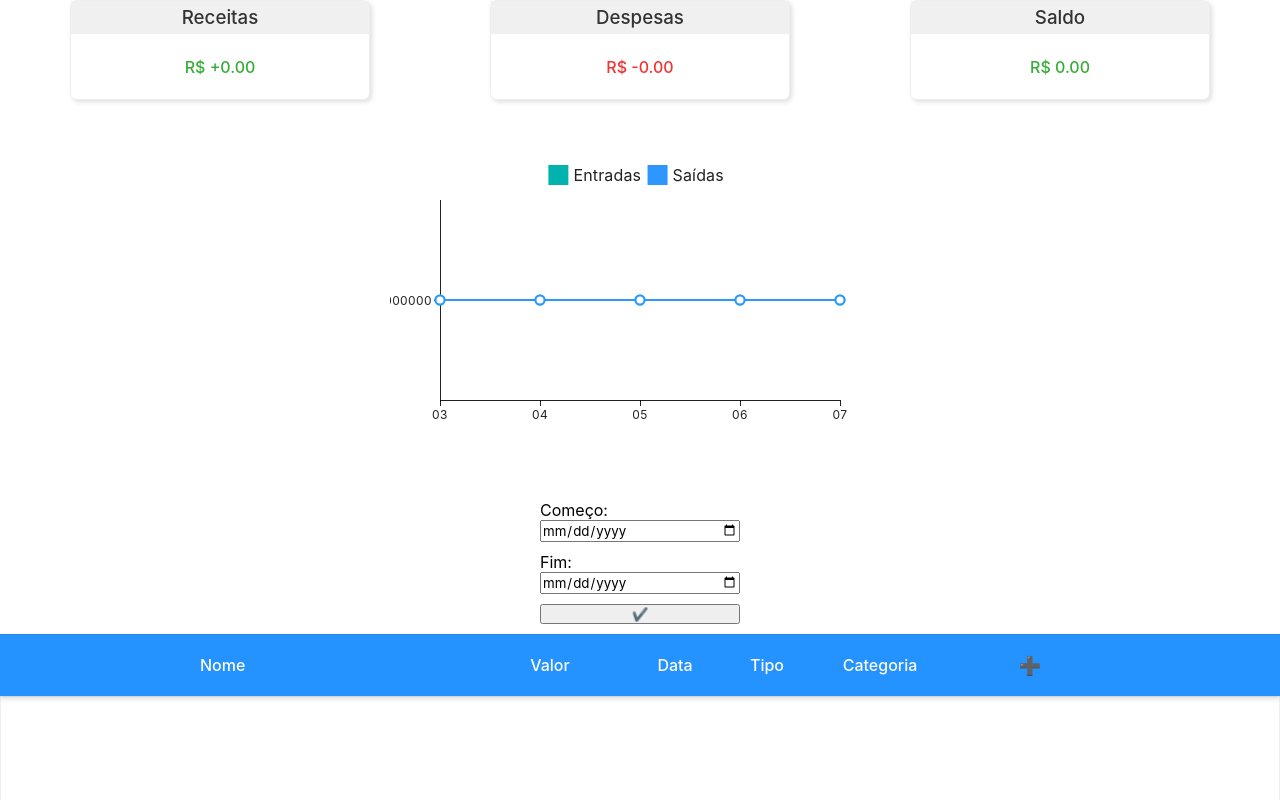
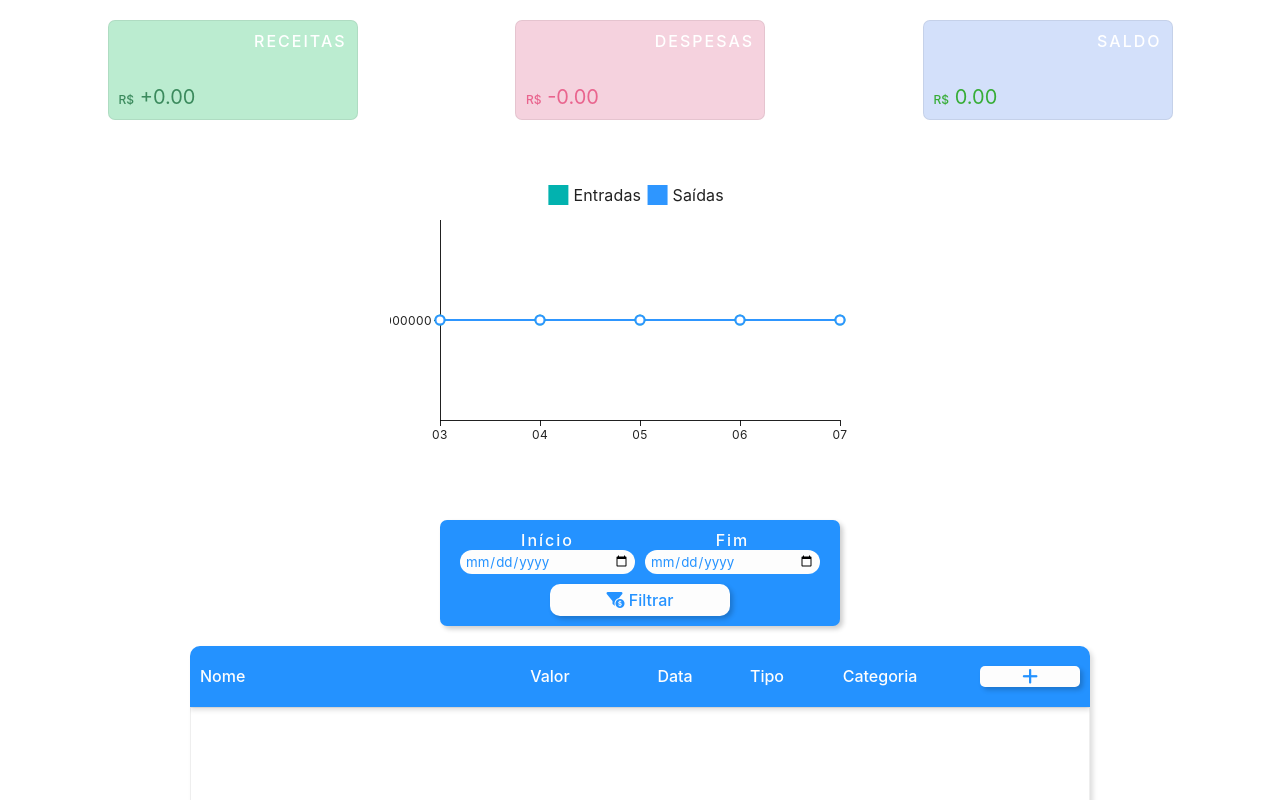
Before and after one commit to FbianoG/FinanceTS, a React (Vite) app: page / in a window 1280 px wide. Shown: the top 800 px of the page. Built offline with nearby package versions, Linux system fonts and the light colour scheme.

Commit message:
update 6 files

```diff
--- a/index.html
+++ b/index.html
@@ -6,7 +6,11 @@
   <link rel="icon" type="image/svg+xml" href="/vite.svg" />
   <meta name="viewport" content="width=device-width, initial-scale=1.0" />
   <meta name='description' content='Exemple'>
-  <title>Vite + React + TS</title>
+
+  <!-- Font-awesome -->
+  <link rel="stylesheet" href="https://cdnjs.cloudflare.com/ajax/libs/font-awesome/6.5.2/css/all.min.css" integrity="sha512-SnH5WK+bZxgPHs44uWIX+LLJAJ9/2PkPKZ5QiAj6Ta86w+fsb2TkcmfRyVX3pBnMFcV7oQPJkl9QevSCWr3W6A==" crossorigin="anonymous" referrerpolicy="no-referrer" />
+
+  <title>Financets</title>
 </head>
 
 <body>
--- a/src/App.css
+++ b/src/App.css
@@ -1,44 +1,105 @@
 .painel {
+    padding: 20px 0 0;
     display: flex;
     gap: 50px;
     justify-content: space-evenly;
+    flex-wrap: wrap;
 }
 
 .painel__card {
-    width: 300px;
+    width: 250px;
+    height: 100px;
     border: 1px solid #0001;
-    box-shadow: 2px 2px 5px #0002;
-    height: 100px;
     display: flex;
     flex-direction: column;
     border-radius: 7px;
+    padding: 10px;
+
+    &:nth-of-type(1) {
+        /* color: #37ad37; */
+        background: #bbecd0;
+    }
+
+    &:nth-of-type(2) {
+        background: #f5d2de;
+    }
+
+    &:nth-of-type(3) {
+        background: #d3e0fa;
+    }
 }
 
 .painel__card-title {
-    /* font-size: 20px; */
+    font-size: 16px;
     font-weight: 500;
-    text-align: center;
-    background: #f0f0f0;
-    padding: 5px;
-    color: #333;
+    text-align: right;
+    color: #fff;
+    text-transform: uppercase;
+    letter-spacing: 2px;
 }
 
 .painel__card span {
-    height: 100%;
+    display: block;
+    margin: auto 0 0 0;
+    font-weight: 400;
+    font-size: 20px;
+
+    & strong {
+        font-weight: 500;
+        font-size: 12px;
+    }
+}
+
+.dateControl {
+    width: 400px;
+    margin: 0 auto 20px;
+    padding: 10px 20px;
     display: grid;
-    place-items: center;
+    gap: 0 10px;
+    grid-template-columns: 1fr 1fr;
+    background: #2492ff;
+    text-align: center;
+    border-radius: 7px;
+    box-shadow: 3px 3px 5px #0003;
+}
+
+.dateControl label {
+    color: #fdfdfd;
     font-weight: 500;
+    letter-spacing: 2px;
+}
 
-    &:nth-of-type(1) {
-        color: #37ad37;
-    }
+.dateControl input {
+    margin: 0 0 10px;
+    background: #fdfdfd;
+    border: none;
+    padding: 3px 5px;
+    border-radius: 20px;
+    color: #2492ff;
+    outline: none;
+    cursor: pointer;
+}
 
-    &:nth-of-type(2) {
-        color: #f13333;
-    }
+.dateControl button {
+    grid-column: span 2;
+    width: 50%;
+    margin: 0 auto;
+    border: 1px solid transparent;
+    padding: 5px 10px;
+    border-radius: 10px;
+    background: #fdfdfd;
+    color: #2492ff;
+    transition: 300ms;
+    cursor: pointer;
+    font-weight: 500;
+    font-size: 16px;
+    box-shadow: 3px 3px 5px #0003;
 
-    &:nth-of-type(2) {
-        color: #1e90ff;
+    &:hover {
+        border-color: #fdfdfd;
+        color: #fdfdfd;
+        background: #2492ff;
+        box-shadow: none;
     }
 }
 
@@ -46,27 +107,21 @@
 /* MB <= 767 - TB <= 1023 - */
 @media screen and (max-width: 767px) {
     .painel {
-        gap: 10px;
+        padding: 0;
+        gap: 0px;
+    }
+
+    .painel__card {
+        width: 100%;
+        border-radius: 0;
+        border: 1px solid #00000008;
     }
 
     .css-10vg0a6-MuiResponsiveChart-container {
         width: 100% !important;
     }
 
-    .list__item .list {
-        width: max-content;
-    }
-
-    .list__item {
-        overflow: auto;
-    }
-
-    .item__header {
-        width: max-content !important;
-        grid-template-columns: 150px 100px 150px 30px 200px 50px 50px !important;
-    }
-
-    .item {
-        grid-template-columns: 150px 100px 150px 30px 200px 50px 50px !important;
+    .dateControl {
+        width: 90%;
     }
 }
--- a/src/App.tsx
+++ b/src/App.tsx
@@ -101,24 +101,26 @@ export default function App() {
       <div className="painel">
         <div className="painel__card">
           <h3 className="painel__card-title">Receitas</h3>
-          <span style={{ color: '#37ad37' }}>R$ +{filterLista && receita().toFixed(2)}</span>
+          <span style={{ color: '#3b8a5d' }}><strong>R$</strong> +{filterLista && receita().toFixed(2)}</span>
         </div>
         <div className="painel__card">
           <h3 className="painel__card-title">Despesas</h3>
-          <span style={{ color: '#f13333' }}>R$ -{filterLista && despesa().toFixed(2)}</span>
+          <span style={{ color: '#e9648e' }}><strong>R$</strong> -{filterLista && despesa().toFixed(2)}</span>
         </div>
         <div className="painel__card">
           <h3 className="painel__card-title">Saldo</h3>
-          <span style={(receita() - despesa()) >= 0 ? { color: '#37ad37' } : { color: '#f13333' }}>R$ {filterLista && (receita() - despesa()).toFixed(2)}</span>
+          <span style={(receita() - despesa()) >= 0 ? { color: '#37ad37' } : { color: '#f13333' }}><strong>R$</strong> {filterLista && (receita() - despesa()).toFixed(2)}</span>
         </div>
       </div>
       {filterLista && <Chart list={filterLista} />}
 
-      <label htmlFor='' style={{ width: '200px', margin: '0 auto', }}>Começo:</label>
-      <input type='date' style={{ width: '200px', margin: '0 auto 10px', cursor: 'pointer', }} onChange={(e) => setDateInitial(new Date(e.target.value).toISOString())} />
-      <label htmlFor='' style={{ width: '200px', margin: '0 auto', }}>Fim:</label>
-      <input type='date' style={{ width: '200px', margin: '0 auto 10px', cursor: 'pointer', }} onChange={(e) => setDateEnd(new Date(e.target.value).toISOString())} />
-      <button style={{ width: '200px', margin: '0 auto 10px', cursor: 'pointer', }} onClick={calculeDate}>✔️</button>
+      <div className="dateControl">
+        <label htmlFor='1'>Início</label>
+        <label htmlFor='2' >Fim</label>
+        <input type='date' id='1' onChange={(e) => setDateInitial(new Date(e.target.value).toISOString())} />
+        <input type='date' id='2' onChange={(e) => setDateEnd(new Date(e.target.value).toISOString())} />
+        <button onClick={calculeDate}><i className="fa-solid fa-filter-circle-dollar"></i> Filtrar</button>
+      </div>
       {filterLista && <ListItem list={filterLista} deleteItem={deleteItem} setShowModal={setShowModal} setShowModalInclude={setShowModalInclude} setElementEdit={setElementEdit} />}
       {showModal && elementEdit && <Modal type='edit' elementEdit={elementEdit} onSubmit={(e) => editItem(e, elementEdit.id)} onClick={setShowModal} />}
       {showModalInclude && <Modal type='include' onSubmit={includeValores} onClick={setShowModalInclude} />}
--- a/src/components/Item.css
+++ b/src/components/Item.css
@@ -1,9 +1,13 @@
 .list__item {
-    width: 100%;
-    margin: auto 0 0 0;
+    width: max-content;
+    margin: 0 auto 30px;
     display: flex;
     flex-direction: column;
     /* align-items: center; */
+    border-radius: 10px;
+    overflow: hidden;
+    box-shadow: 3px 3px 5px #0002;
+
 }
 
 .item__header {
@@ -15,7 +19,6 @@
     grid-template-columns: 300px 100px 150px 30px 200px 50px 50px;
     text-align: center;
     box-shadow: 0 3px 5px #0002;
-    border-top: 1px solid #0001;
     background: #2492ff;
     justify-content: center;
 }
@@ -30,24 +33,28 @@
 }
 
 .item__header button {
-    background: none;
+    background: #fdfdfd;
     border: none;
     outline: none;
     font-size: 18px;
     grid-column: span 2;
     cursor: pointer;
     transition: 300ms;
+    border-radius: 5px;
+    color: #2492ff;
+    box-shadow: 3px 3px 5px #0003;
 
     &:hover {
-        transform: scale(1.2);
+        transform: scale(1.05);
     }
 }
 
 .list__item .list {
-    height: 315px;
+    height: 300px;
     overflow: auto;
     overflow-x: hidden;
     border: 1px solid #0001;
+
 
     &::-webkit-scrollbar {
         width: 7px;
@@ -68,12 +75,14 @@
     width: 100%;
     border-bottom: 1px solid #0001;
     padding: 20px 10px;
-    color: #333;
+    color: #666;
     display: grid;
     grid-template-columns: 300px 100px 150px 30px 200px 50px 50px;
     text-align: center;
     justify-content: center;
     text-transform: capitalize;
+    font-weight: 500;
+
 }
 
 .item span:nth-child(1),
@@ -91,4 +100,35 @@
     &:hover {
         transform: scale(1.2);
     }
+
+    & i {
+        color: #e44141;
+    }
 }
+
+
+/* MB <= 767 - TB <= 1023 - */
+@media screen and (max-width: 767px) {
+    .list__item .list {
+        width: max-content;
+    }
+
+    .list__item {
+        width: 100%;
+        overflow: auto;
+        border-radius: 10px 10px 0 0;
+    }
+
+    .list__item .list {
+        height: 400px;
+    }
+
+    .item__header {
+        width: max-content !important;
+        grid-template-columns: 150px 100px 150px 30px 200px 50px 50px !important;
+    }
+
+    .item {
+        grid-template-columns: 150px 100px 150px 30px 200px 50px 50px !important;
+    }
+}
--- a/src/components/Item.tsx
+++ b/src/components/Item.tsx
@@ -35,7 +35,7 @@ const ListItem: React.FC<ListProps> = ({ list, deleteItem, setShowModal, setElem
                 <span onClick={() => setFilter('date')}>Data</span>
                 <span onClick={() => setFilter('type')}>Tipo</span>
                 <span onClick={() => setFilter('category')}>Categoria</span>
-                <button title='Incluir item' onClick={() => setShowModalInclude(true)}>➕</button>
+                <button title='Incluir item' onClick={() => setShowModalInclude(true)}><i className="fa-solid fa-plus"></i></button>
             </div>
             <div className="list">
                 {listFilter.map((element: Item) => (
@@ -43,10 +43,10 @@ const ListItem: React.FC<ListProps> = ({ list, deleteItem, setShowModal, setElem
                         <span>{element.name}</span>
                         <span>R${(element.value).toFixed(2)}</span>
                         <span>{element.date.split('-').reverse().join('/')}</span>
-                        <span>{element.type === 'entrada' ? '🔷' : '🔶'}</span>
+                        <span>{element.type === 'entrada' ? <i style={{ color: '#46cb78' }} className="fa-solid fa-money-bill-trend-up"></i> : <i style={{ color: '#ed5252' }} className="fa-solid fa-arrow-trend-down"></i>}</span>
                         <span>{element.category}</span>
                         <button title='Editar item' onClick={() => { setShowModal(true); setElementEdit(element) }}>✏️</button>
-                        <button title='Excluir item' onClick={() => deleteItem(element.id)}>🗑️</button>
+                        <button title='Excluir item' onClick={() => deleteItem(element.id)}><i className="fa-solid fa-delete-left"></i></button>
                     </div>
                 ))}
             </div>
--- a/src/components/Modal.tsx
+++ b/src/components/Modal.tsx
@@ -43,12 +43,14 @@ const Modal: React.FC<ModalProps> = ({ type, elementEdit, onSubmit, onClick }) =
                     <input type='date' name='date' required />
                     <input type='number' name='value' placeholder='R$' required />
                     <select name='category'  >
+                        <option value="comida">Comida</option>
+                        <option value="compras">Compras</option>
                         <option value="educação">Educação</option>
-                        <option value="comida">Comida</option>
                         <option value="lazer">Lazer</option>
                         <option value="saúde">Saúde</option>
+                        <option value="trabalho">Trabalho</option>
                         <option value="veículo">Veículo</option>
-                        <option value="trabalho">Trabalho</option>
+                        <option value="outros">Outros</option>
 
                     </select>
                     <select name='type'>
```
